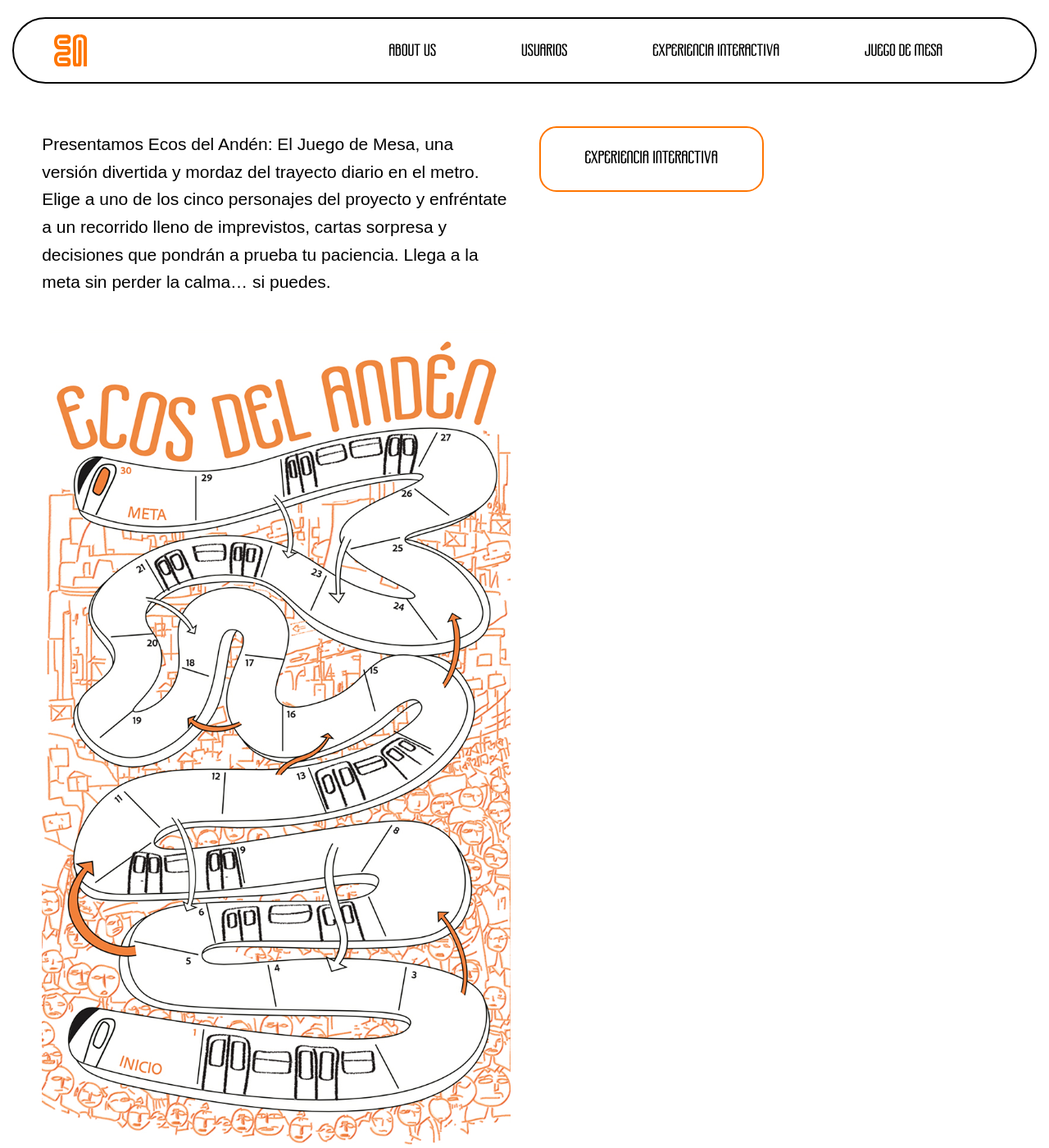
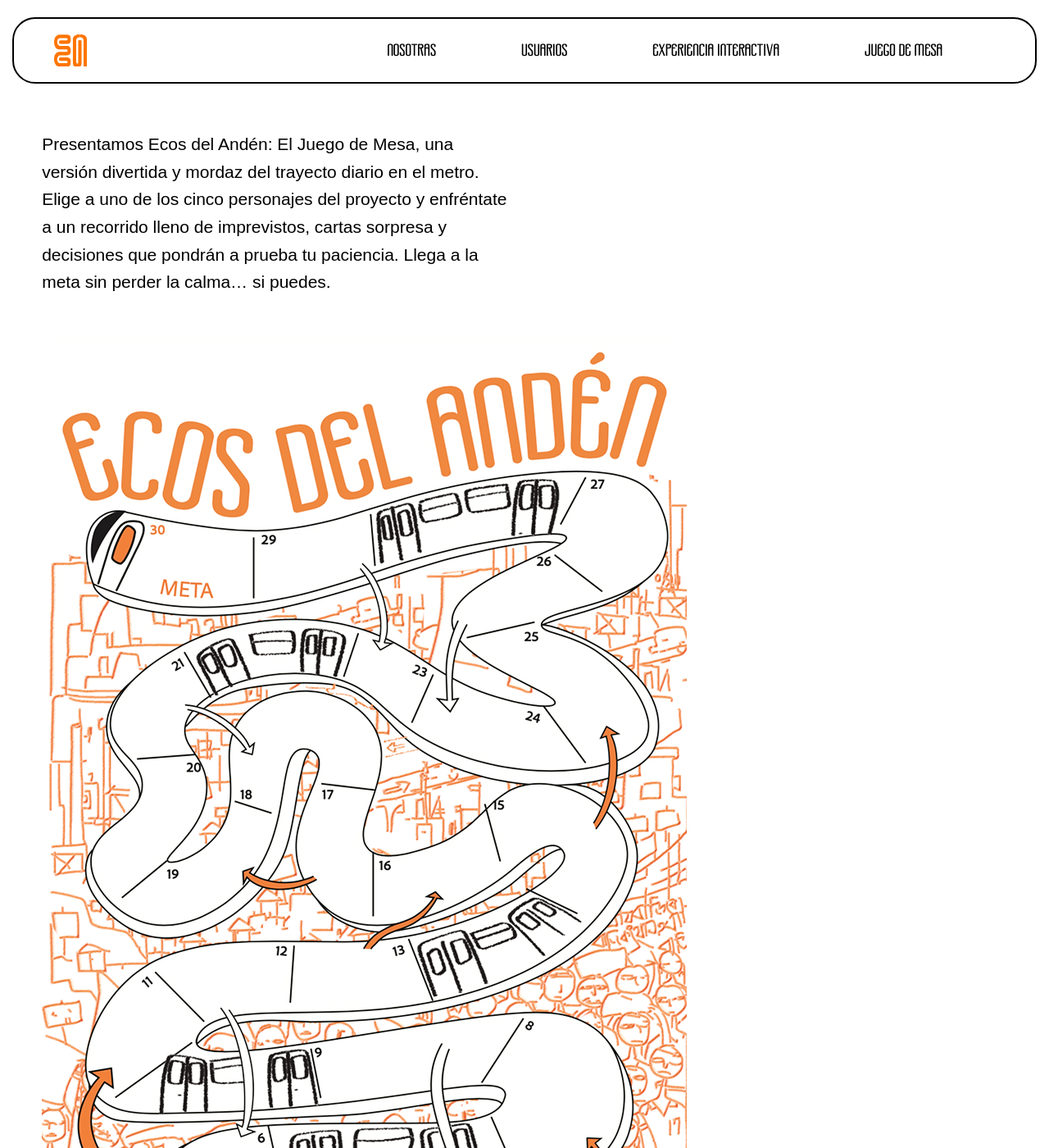
Before and after one commit to rhernandezgar-code/Ecosdelanden, a Jekyll site: the page built from juegodemesa.html, in a window 1280 px wide and 1400 px high. Shown: the whole window at 82% size. Built offline with Jekyll 4.4.1, drawn with Linux system fonts in a browser that asks for light colours; some web fonts are replaced.

Commit message:
ecos home

```diff
--- a/_includes/header.html
+++ b/_includes/header.html
@@ -12,7 +12,7 @@
   </a>
   <nav>
      <a class="nav-link" href="{{ '/nosotras.html' | relative_url }}" title="Conoce sobre el proyecto">
-      About Us
+      Nosotras
     </a>
     <a class="nav-link" href="{{ '/usuarios.html' | relative_url }}" title="Conoce a nuestos usuarios">
       Usuarios
--- a/css/header.css
+++ b/css/header.css
@@ -1,6 +1,6 @@
 header#main-header {
 	background-color: #fff;
-	border-radius: 2em;
+	border-radius: 2rem;
 	display: flex;
 	justify-content: space-between;
 	align-items: center;
@@ -26,7 +26,7 @@
 	color: #000;
 	margin: 1em;
 	padding: 0.8em 1.5em;
-	border-radius: 1em;
+	border-radius: 2em;
 	transition: all 0.3s ease;
 	font-size: 20px;
 	font-family: var(--font-display);
--- a/css/style.css
+++ b/css/style.css
@@ -203,6 +203,17 @@
 /* --------------------------------------------------- */
 /*                          home                       */
 /* --------------------------------------------------- */
+.titulo-home {
+	font-family: var(--font-display);
+	color: var(--color-blanco);
+	font-size: 8rem;
+	line-height: 1;
+	text-align: left;
+	text-transform: uppercase;
+	padding: 0;
+	margin: 0;
+
+}
 .text-left {
 	font-family: var(--font-body);
 	font-size: 1.5xrem;
@@ -234,11 +245,13 @@
 #video-masked{
     margin-top: -8rem;
     position: relative;
+
 }
 #intro-text{
     position: absolute;
     color: white;
     text-align: left;
+    padding: 1rem ;
 top: 9rem;
 left: 2rem;
 
@@ -267,7 +280,7 @@
 /*                  NOSOTRAS — HERO IMAGE                */
 /* --------------------------------------------------- */
 
-.nosotras-hero .hero-img {
+.nosotras-hero .nosotras-img {
     width: 100%;
     height: 100vh;
     object-fit: cover;
@@ -354,6 +367,7 @@
     margin: 0;
     text-shadow: 0 0 10px rgba(0,0,0,0.6);
     padding: 4rem;
+
 }
 
 /* --------------------------------------------------- */
--- a/index.html
+++ b/index.html
@@ -5,9 +5,7 @@
 
 <section id="video-masked">
 <div id="intro-text">
-	<hi>
-		ECOS DEL ANDÉN
-	</hi>
+	<h1 class="titulo-home">ECOS DEL ANDÉN</h1>
 	<p>
 		Proyecto sobre la adaptabilidad de grupos de minorías en el metro de la CDMX
 	</p>
--- a/juegodemesa.html
+++ b/juegodemesa.html
@@ -12,13 +12,7 @@
 
 				<p>Presentamos Ecos del Andén: El Juego de Mesa, una versión divertida y mordaz del trayecto diario en el metro. Elige a uno de los cinco personajes del proyecto y enfréntate a un recorrido lleno de imprevistos, cartas sorpresa y decisiones que pondrán a prueba tu paciencia. Llega a la meta sin perder la calma… si puedes.</p>
 			</div>
-			<nav class="columns six" id="nav-home">
-			<a class="nav-link-home" href="{{ '/experiencia-interactiva.html' | relative_url }}"
-				title="Conoce el metro en 3D">
-				Experiencia Interactiva
-			</a>
-
-		</nav>
+			</div>
 
 				<img src="./img/tablero.jpg" alt="Vistazo juego 3D">
 
```
Also changed, not shown: experiencia-interactiva.html (+2 -6 lines).
